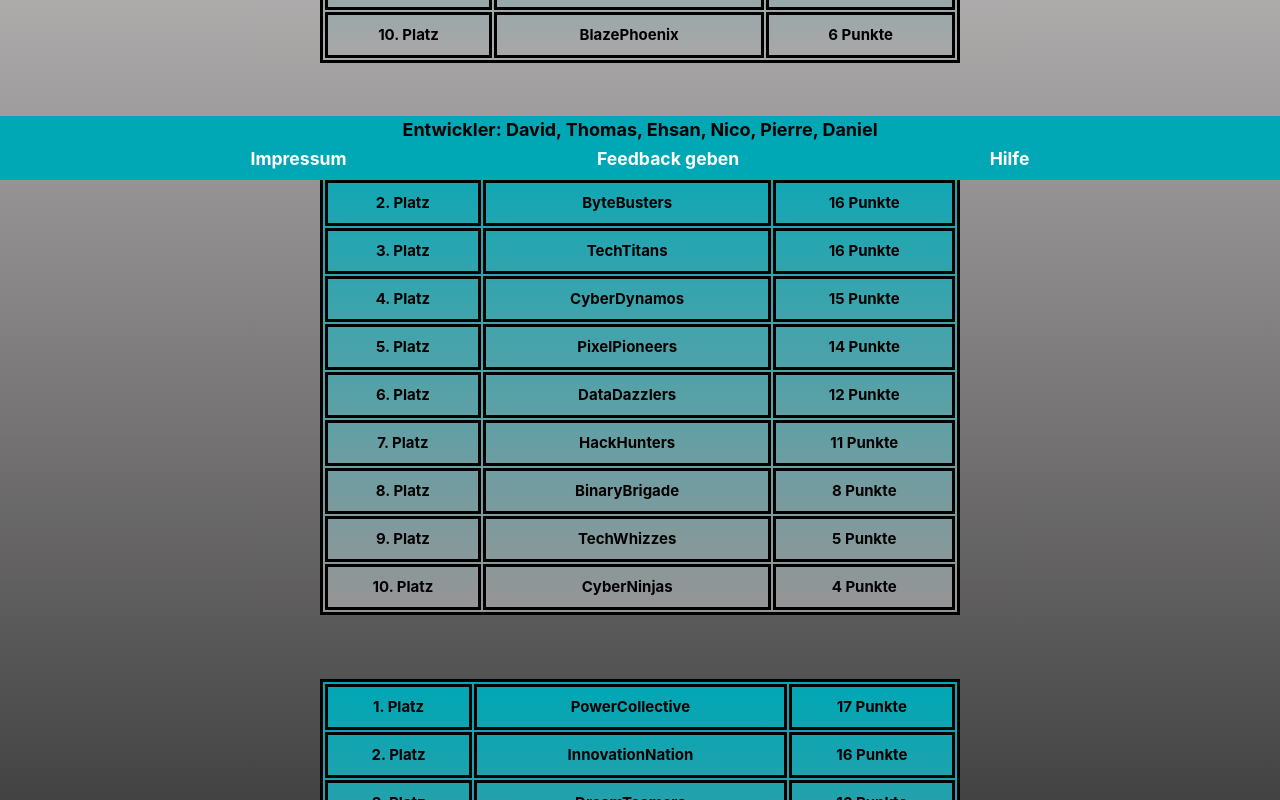
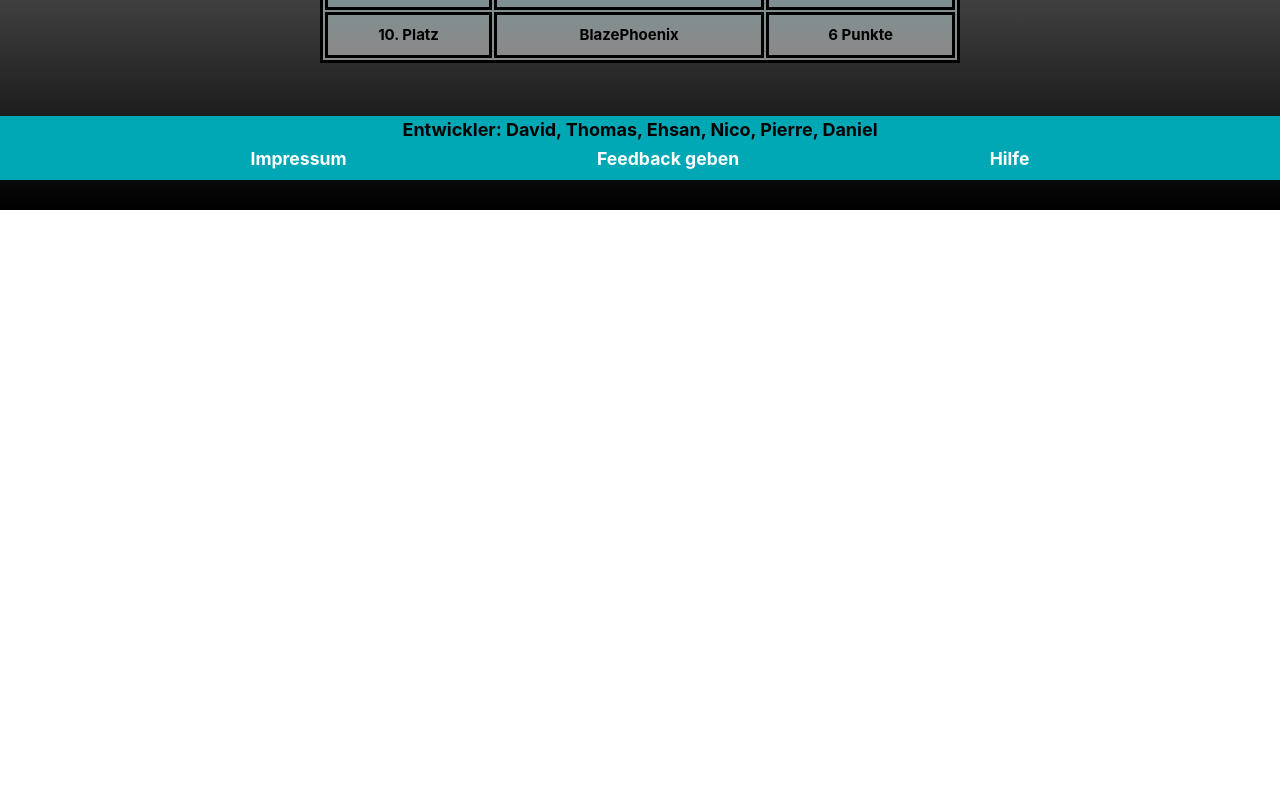
Before and after one commit to floatingbug/iu_quiz, a Vue app in the folder client-app/: page /scoreboard in a window 1280 px wide. Shown: the part 620-1420 px from the top of the page. After the commit the page ends 830 px from the top, so only its background shows below. Built offline with nearby package versions, Linux system fonts and the light colour scheme.

Commit message:
scoreboardview.vue einzeltabelle anzeigen

```diff
--- a/client-app/src/views/ScoreboardView.vue
+++ b/client-app/src/views/ScoreboardView.vue
@@ -5,8 +5,8 @@ import ScoreboardKoop from '../components/ScoreboardKoop.vue'
 import ScoreboardKolla from '../components/ScoreboardKolla.vue'
 
 const showEinzel = ref(true)
-const showKoop = ref(true)
-const showKolla = ref(true)
+const showKoop = ref(false)
+const showKolla = ref(false)
 
 function showEinzelTable() {
     showEinzel.value = true
```
